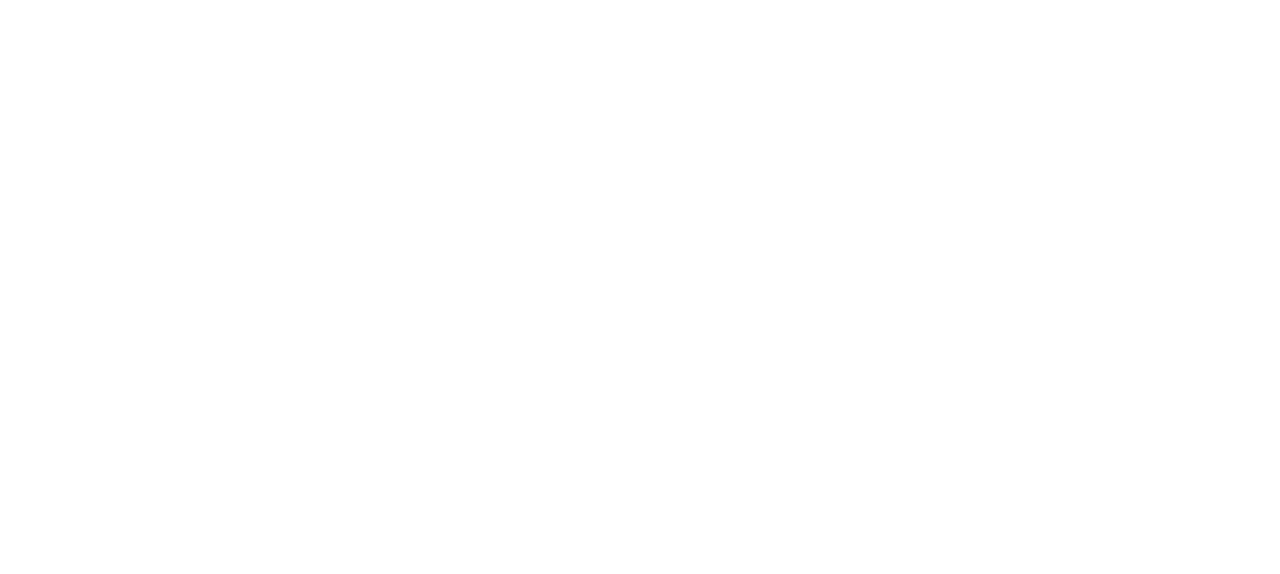
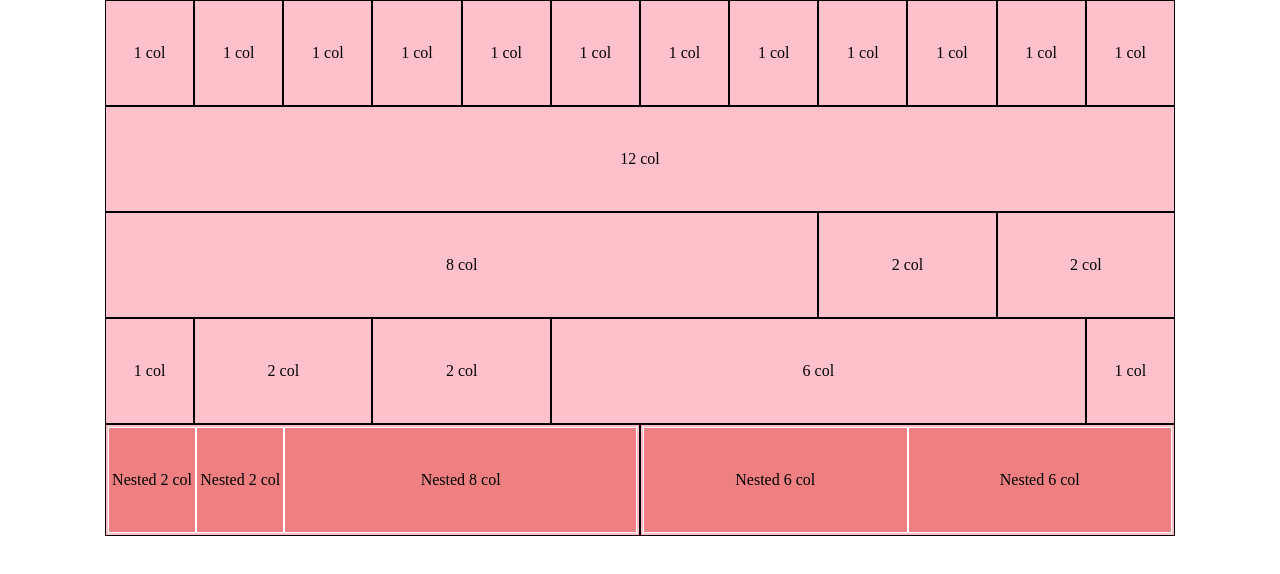
Before and after one commit to Giugurtah/html-css-12bool, a plain HTML site: page index.html in a window 1280 px wide. Drawn offline with Linux system fonts and the light colour scheme.

Commit message:
Esecuzione esercizio

```diff
--- a/index.html
+++ b/index.html
@@ -0,0 +1,59 @@
+<!DOCTYPE html>
+<html lang="en">
+<head>
+    <meta charset="UTF-8">
+    <meta http-equiv="X-UA-Compatible" content="IE=edge">
+    <meta name="viewport" content="width=device-width, initial-scale=1.0">
+    <link rel="stylesheet" href="./style/12bool.css">
+    <link rel="stylesheet" href="./style/style.css">
+    <title>12bool</title>
+</head>
+<body>
+    <div class="container">
+        <div class="row">
+            <div class="col-xs-1">1 col</div>
+            <div class="col-xs-1">1 col</div>
+            <div class="col-xs-1">1 col</div>
+            <div class="col-xs-1">1 col</div>
+            <div class="col-xs-1">1 col</div>
+            <div class="col-xs-1">1 col</div>
+            <div class="col-xs-1">1 col</div>
+            <div class="col-xs-1">1 col</div>
+            <div class="col-xs-1">1 col</div>
+            <div class="col-xs-1">1 col</div>
+            <div class="col-xs-1">1 col</div>
+            <div class="col-xs-1">1 col</div>
+        </div>
+        <div class="row">
+            <div class="col-xs-12">12 col</div>
+        </div>
+        <div class="row">
+            <div class="col-xs-8">8 col</div>
+            <div class="col-xs-2">2 col</div>
+            <div class="col-xs-2">2 col</div>
+        </div>
+        <div class="row">
+            <div class="col-xs-1">1 col</div>
+            <div class="col-xs-2">2 col</div>
+            <div class="col-xs-2">2 col</div>
+            <div class="col-xs-6">6 col</div>
+            <div class="col-xs-1">1 col</div>
+        </div>
+        <div class="row">
+            <div class="col-xs-6">
+                <div class="row">
+                    <div class="col-xs-2">Nested 2 col</div>
+                    <div class="col-xs-2">Nested 2 col</div>
+                    <div class="col-xs-8">Nested 8 col</div>
+                </div>
+            </div>
+            <div class="col-xs-6">
+                <div class="row">
+                    <div class="col-xs-6">Nested 6 col</div>
+                    <div class="col-xs-6">Nested 6 col</div>
+                </div>
+            </div>
+        </div>
+    </div>
+</body>
+</html>
--- a/style/12bool.css
+++ b/style/12bool.css
@@ -108,3 +108,8 @@
 .col-offset-1 {
     width: calc( 100% / 12 * 1);
 }
+
+/* Additional utilities */
+.centred-text {
+    text-align: center;
+}
--- a/style/style.css
+++ b/style/style.css
@@ -0,0 +1,14 @@
+[class*='col'] {
+    background-color: rgb(254, 192, 203);
+    border: 1px solid black;
+    padding: 2px;
+
+    min-height: 100px;
+    line-height: 100px;
+    text-align: center;
+}
+
+[class*='col'] [class*='col'] {
+    background-color: rgb(238, 128, 130);
+    border: 1px solid white;
+}
```
